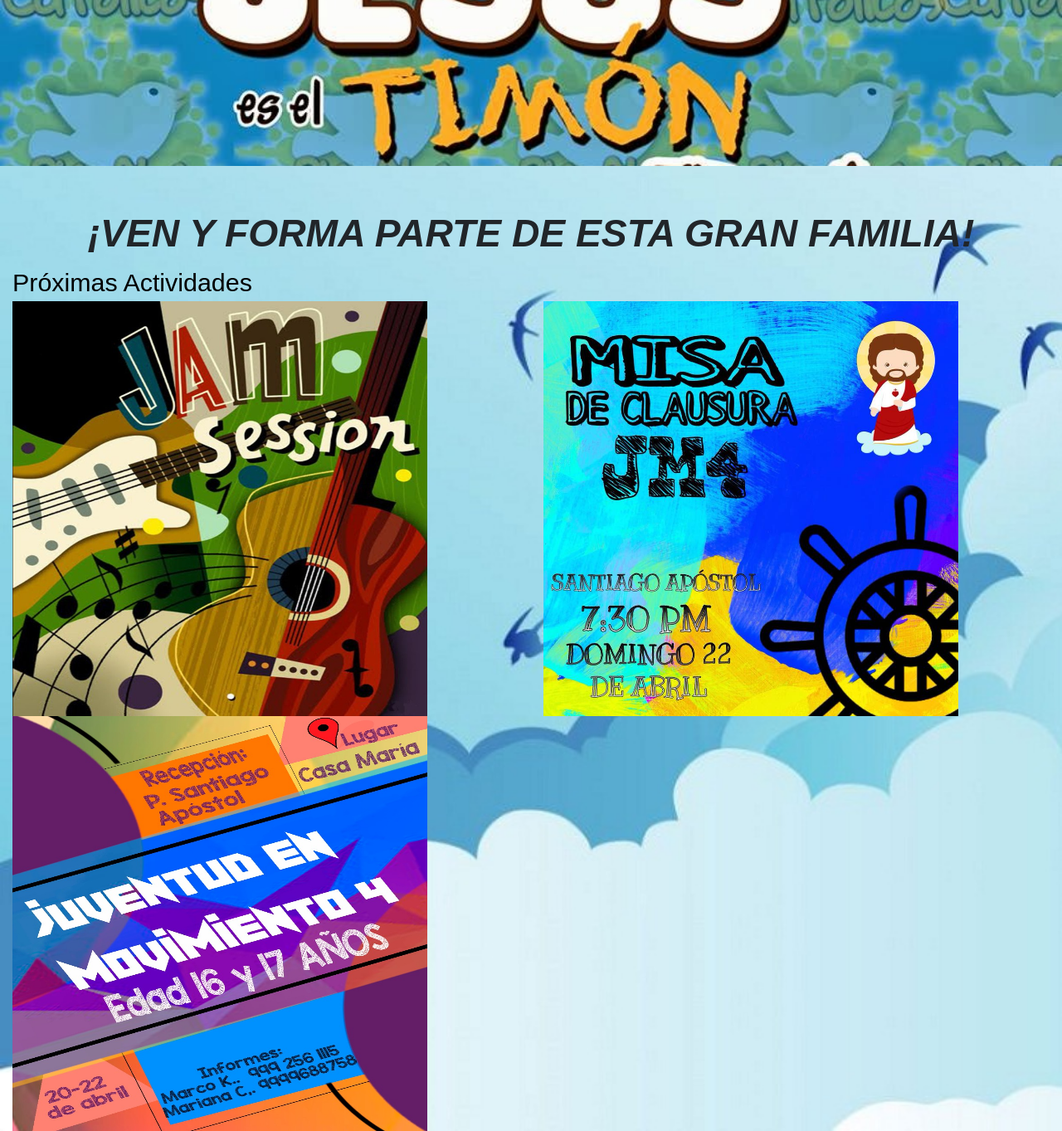
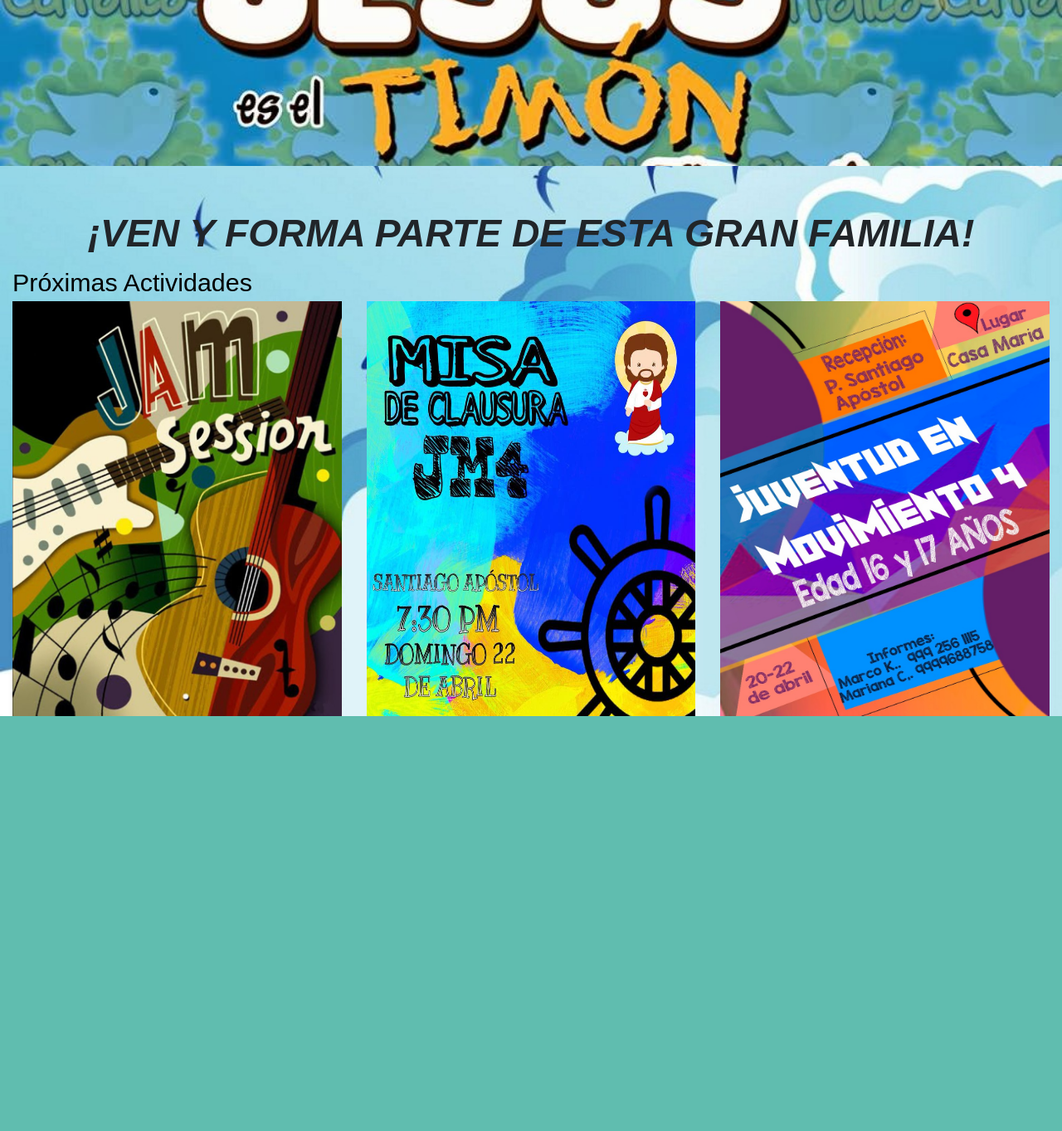
Before and after one commit to GunnerStraiker1/epjMerida, a PHP site: page /webNewDesign/Home.php in a window 1280 px wide. Shown: the part 406-1769 px from the top of the page at 83% size. After the commit the page ends 1269 px from the top, so only its background shows below. Run offline with PHP 8.4, Linux system fonts and the light colour scheme.

Commit message:
Changes css

```diff
--- a/css/Home.css
+++ b/css/Home.css
@@ -36,7 +36,7 @@
 
 .actividades, .actividades>img{
   height: 500px !important;
-  width: 500px !important
+  width: 500px;
 }
 
 @media (max-width: 599px) {
--- a/webNewDesign/Home.php
+++ b/webNewDesign/Home.php
@@ -59,13 +59,13 @@
           <div class="col-xs-12 col-sm-12 title">
             Próximas Actividades
           </div>
-          <div class="col-xs-12 col-sm-12 col-md-12 col-lg-6 actividades">
+          <div class="col-xs-12 col-sm-12 col-md-4 actividades">
             <img src="../img/act6.jpg" alt="" class="img-fluid">
           </div>
-          <div class="col-xs-12 col-sm-12 col-md-12 col-lg-6 actividades">
+          <div class="col-xs-12 col-sm-12 col-md-4 actividades">
             <img src="../img/act4.jpg" alt="" class="img-fluid">
           </div>
-          <div class="col-xs-12 col-sm-12 col-md-12 col-lg-6 actividades">
+          <div class="col-xs-12 col-sm-12 col-md-4 actividades">
             <img src="../img/act1.jpg" alt="" class="img-fluid">
           </div>
         </div>
```
